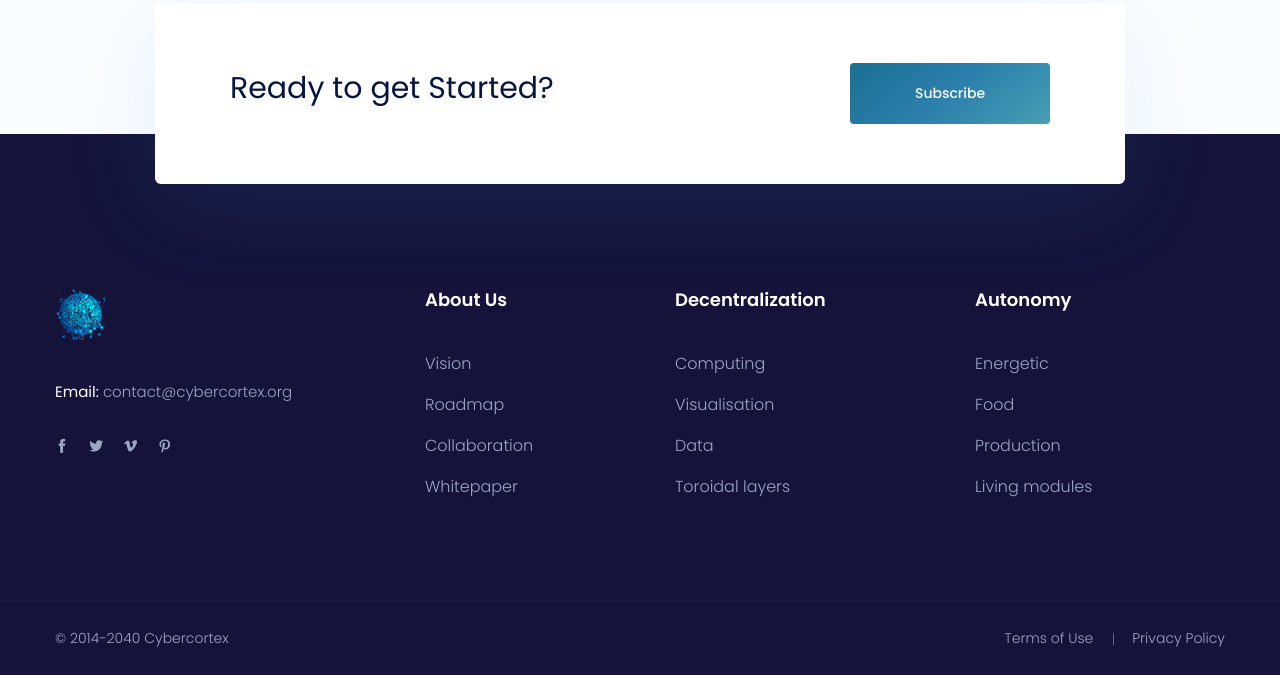
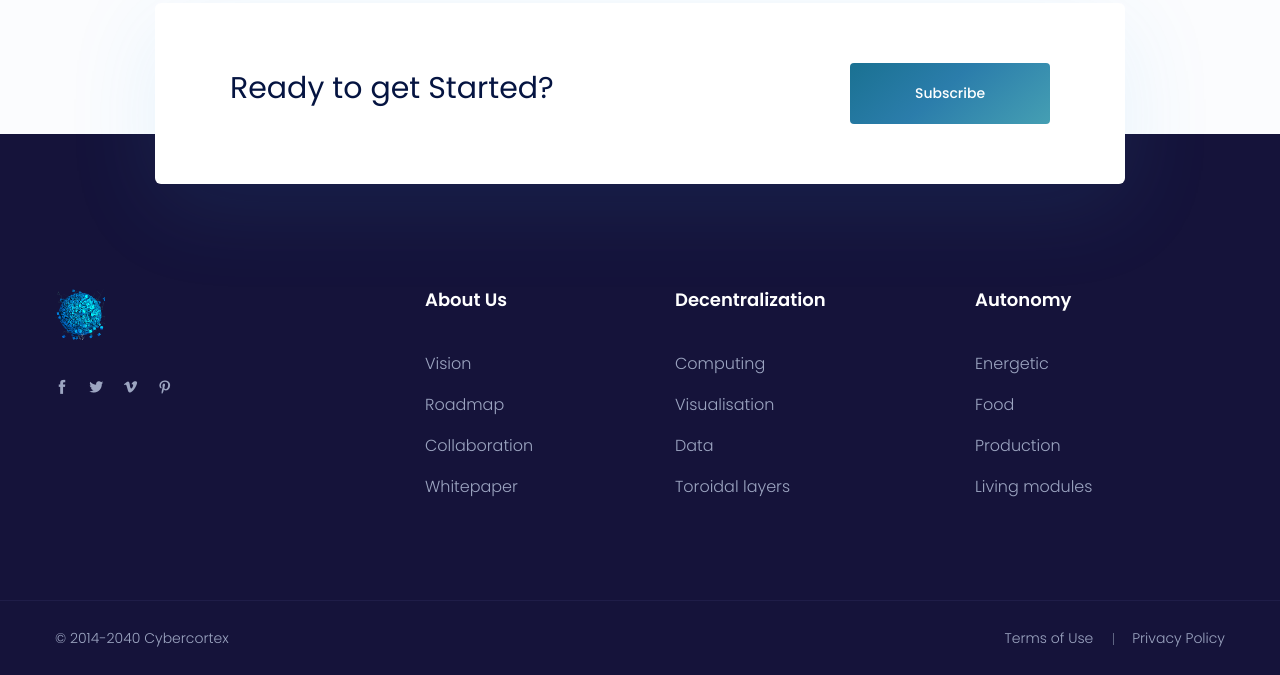
Before and after one commit to cbrcrtx/cbrcrtx.github.io, a plain HTML site: page index.html in a window 1280 px wide. Shown: the part 4398-5073 px from the top of the page. Drawn offline with Linux system fonts and the light colour scheme.

Commit message:
Update footer

```diff
--- a/index.html
+++ b/index.html
@@ -344,10 +344,10 @@
                                 <a href="/" class="f-logo">
                                     <img src="img/cx_sphere_logo.png" srcset="img/cx_sphere_logo.png 2x" alt="logo"></a>
                                 <div class="widget-wrap">
-                                    <p class="f_400 f_p f_size_15 mb-0 l_height34"><span>Email:</span>
-                                        <a href="mailto:contact@cybercortex.org" class="f_300">
-                                        contact@cybercortex.org</a>
-                                    </p>
+                                    <!--<p class="f_400 f_p f_size_15 mb-0 l_height34"><span>Email:</span>-->
+                                        <!--<a href="mailto:" class="f_300">-->
+                                        <!--</a>-->
+                                    <!--</p>-->
                                 </div>
                                 <div class="f_social_icon_two">
                                     <a href="#" class="ti-facebook"></a>
```
